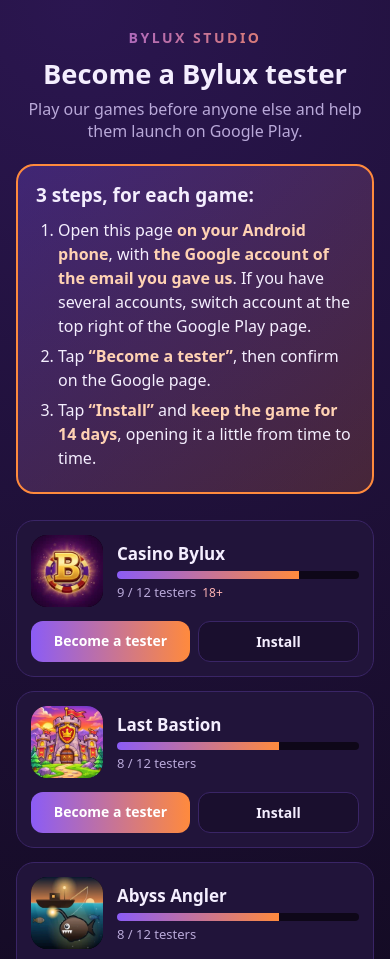
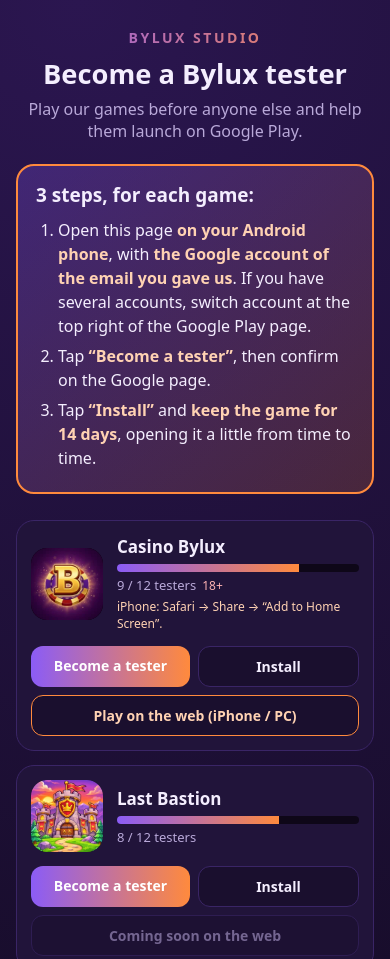
Before and after one commit to ByZirTox/jeux-krimolux-pages, a plain HTML site: page testeurs/index.html in a window 390 px wide. Shown: the top 959 px of the page. Drawn offline with Linux system fonts and the light colour scheme.

Commit message:
feat(testeurs): bouton « Jouer sur le web (iPhone / PC) » sur chaque carte
Lien seulement pour les sites déjà en ligne (Casino Bylux, PWA, avec la
consigne iPhone) ; bouton grisé « Bientôt sur le web » pour les autres.
Compteurs datés du 15/11 à 16 h.

Co-Authored-By: Claude Opus 5.5 <noreply@anthropic.com>

```diff
--- a/testeurs/index.html
+++ b/testeurs/index.html
@@ -36,9 +36,12 @@
   .btn{display:block;text-align:center;text-decoration:none;font-weight:800;font-size:14px;padding:10px 12px;border-radius:12px;min-width:132px}
   .btn1{background:linear-gradient(90deg,var(--violet),var(--orange));color:#fff}
   .btn2{border:1px solid var(--bord);color:var(--texte);background:#1a0f2e}
+  .btn3{border:1px solid var(--orange);color:#ffd2b3;background:#1a0f2e}
+  .btn3.off{border-color:var(--bord);color:var(--doux);opacity:.55;font-weight:600;cursor:default}
+  .pwa{font-size:12px;color:#ffd2b3;margin-top:4px}
   .maj{text-align:center;color:var(--doux);font-size:13px;margin:12px 0 0}
   footer{text-align:center;color:var(--doux);font-size:13px;margin-top:28px;line-height:1.5}
-  @media (max-width:480px){.jeu{flex-wrap:wrap}.boutons{flex-direction:row;width:100%}.btn{flex:1;min-width:0}}
+  @media (max-width:480px){.jeu{flex-wrap:wrap}.boutons{flex-direction:row;flex-wrap:wrap;width:100%}.btn{flex:1;min-width:0}.btn3{flex-basis:100%}}
 </style>
 </head>
 <body>
@@ -64,8 +67,9 @@
   <footer data-t="pied">Un souci ? Réponds simplement au mail que tu as reçu. Merci, tu nous aides énormément.</footer>
 </main>
 <script>
+  // [nom, paquet, icône, testeurs, 18+, site web DÉJÀ en ligne (PWA) ou rien]
   var JEUX = [
-    ['Casino Bylux', 'casinobylux', 'casino', 9, true],
+    ['Casino Bylux', 'casinobylux', 'casino', 9, true, 'https://casino.dragonnet.online/'],
     ['Last Bastion', 'dernierbastion', 'bastion', 8],
     ['Abyss Angler', 'pecheurabysses', 'abyss', 8],
     ['Évasion Idle', 'evasionidle', 'evasion', 5],
@@ -74,8 +78,8 @@
     ['Village Bazaar', 'villagebazaar', 'bazaar', 1]
   ];
   // À changer à chaque relevé de la Console (compteurs + date) ; V force le rechargement des icônes.
-  var MAJ = { j: '15/11', h: '15 h' };
-  var V = '20261115b';
+  var MAJ = { j: '15/11', h: '16 h' };
+  var V = '20261115c';
   var EN = {
     titre: 'Become a Bylux tester',
     sous: 'Play our games before anyone else and help them launch on Google Play.',
@@ -85,9 +89,13 @@
     c3: 'Tap <b>“Install”</b> and <b>keep the game for 14 days</b>, opening it a little from time to time.',
     pied: 'A problem? Just reply to the email you received. Thank you, you help us a lot.',
     btn1: 'Become a tester', btn2: 'Install', compte: ' / 12 testers', age: '18+',
+    btn3: 'Play on the web (iPhone / PC)', btn3off: 'Coming soon on the web',
+    pwa: 'iPhone: Safari → Share → “Add to Home Screen”.',
     maj: 'Counters updated on ' + MAJ.j + ' at ' + MAJ.h
   };
   var FR = { btn1: 'Devenir testeur', btn2: 'Installer', compte: ' / 12 testeurs', age: '18+',
+    btn3: 'Jouer sur le web (iPhone / PC)', btn3off: 'Bientôt sur le web',
+    pwa: 'iPhone : Safari → Partager → « Sur l’écran d’accueil ».',
     maj: 'Compteurs mis à jour le ' + MAJ.j + ' à ' + MAJ.h };
   var en = !/^fr/i.test((navigator.languages && navigator.languages[0]) || navigator.language || 'en');
   var L = en ? EN : FR;
@@ -105,10 +113,13 @@
       '<img src="icones/' + j[2] + '.webp?v=' + V + '" alt="" width="72" height="72" loading="lazy">' +
       '<div class="info"><p class="nom"></p>' +
       '<div class="barre"><span style="width:' + Math.min(100, Math.round(j[3] / 12 * 100)) + '%"></span></div>' +
-      '<div class="compte">' + j[3] + L.compte + (j[4] ? '<span class="age">' + L.age + '</span>' : '') + '</div></div>' +
+      '<div class="compte">' + j[3] + L.compte + (j[4] ? '<span class="age">' + L.age + '</span>' : '') + '</div>' +
+      (j[5] ? '<div class="pwa">' + L.pwa + '</div>' : '') + '</div>' +
       '<div class="boutons">' +
       '<a class="btn btn1" target="_blank" rel="noopener" href="https://play.google.com/apps/testing/' + pkg + '">' + L.btn1 + '</a>' +
       '<a class="btn btn2" target="_blank" rel="noopener" href="https://play.google.com/store/apps/details?id=' + pkg + '">' + L.btn2 + '</a>' +
+      (j[5] ? '<a class="btn btn3" target="_blank" rel="noopener" href="' + j[5] + '">' + L.btn3 + '</a>'
+            : '<span class="btn btn3 off" aria-disabled="true">' + L.btn3off + '</span>') +
       '</div>';
     d.querySelector('.nom').textContent = j[0];
     box.appendChild(d);
```
